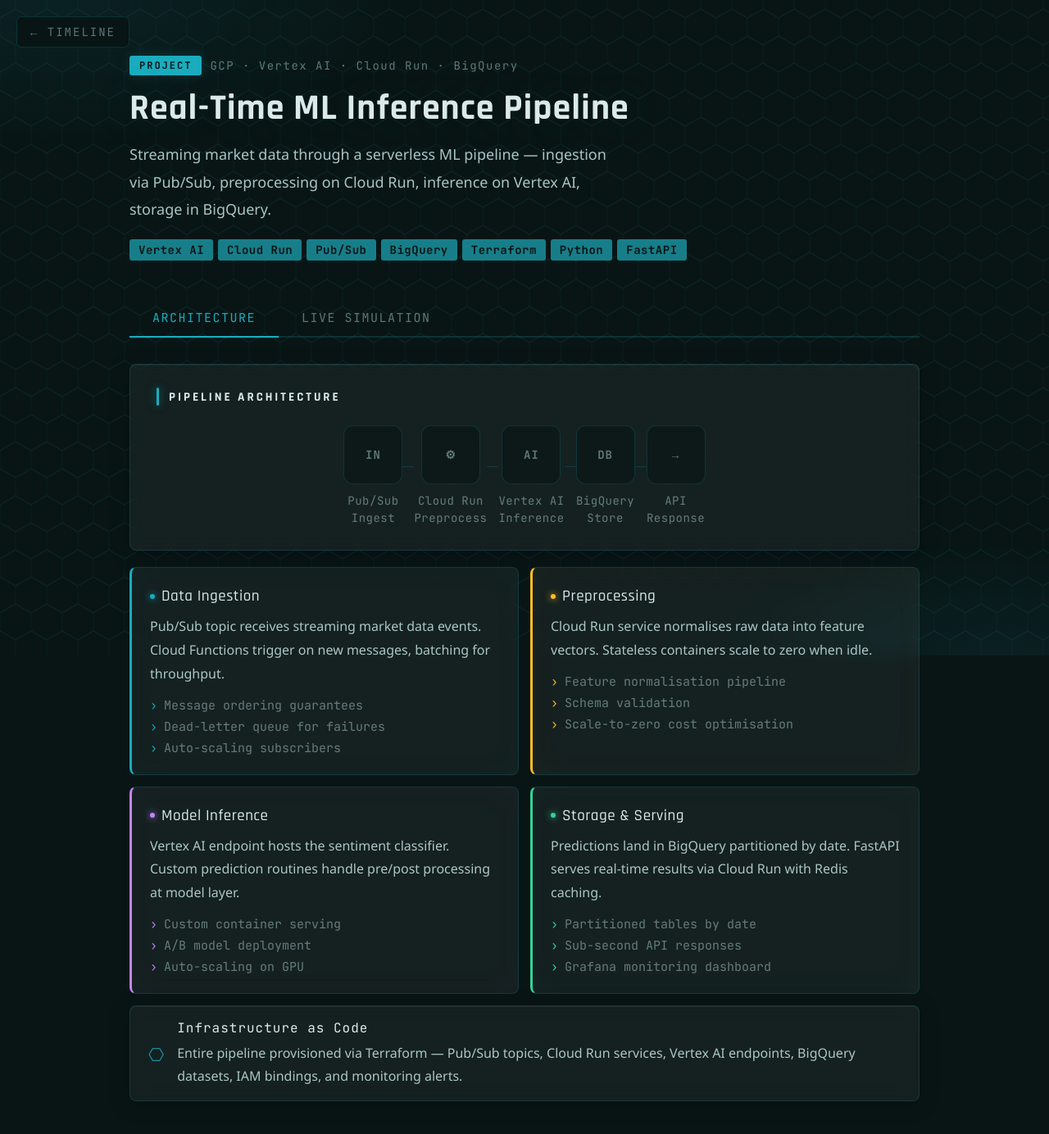
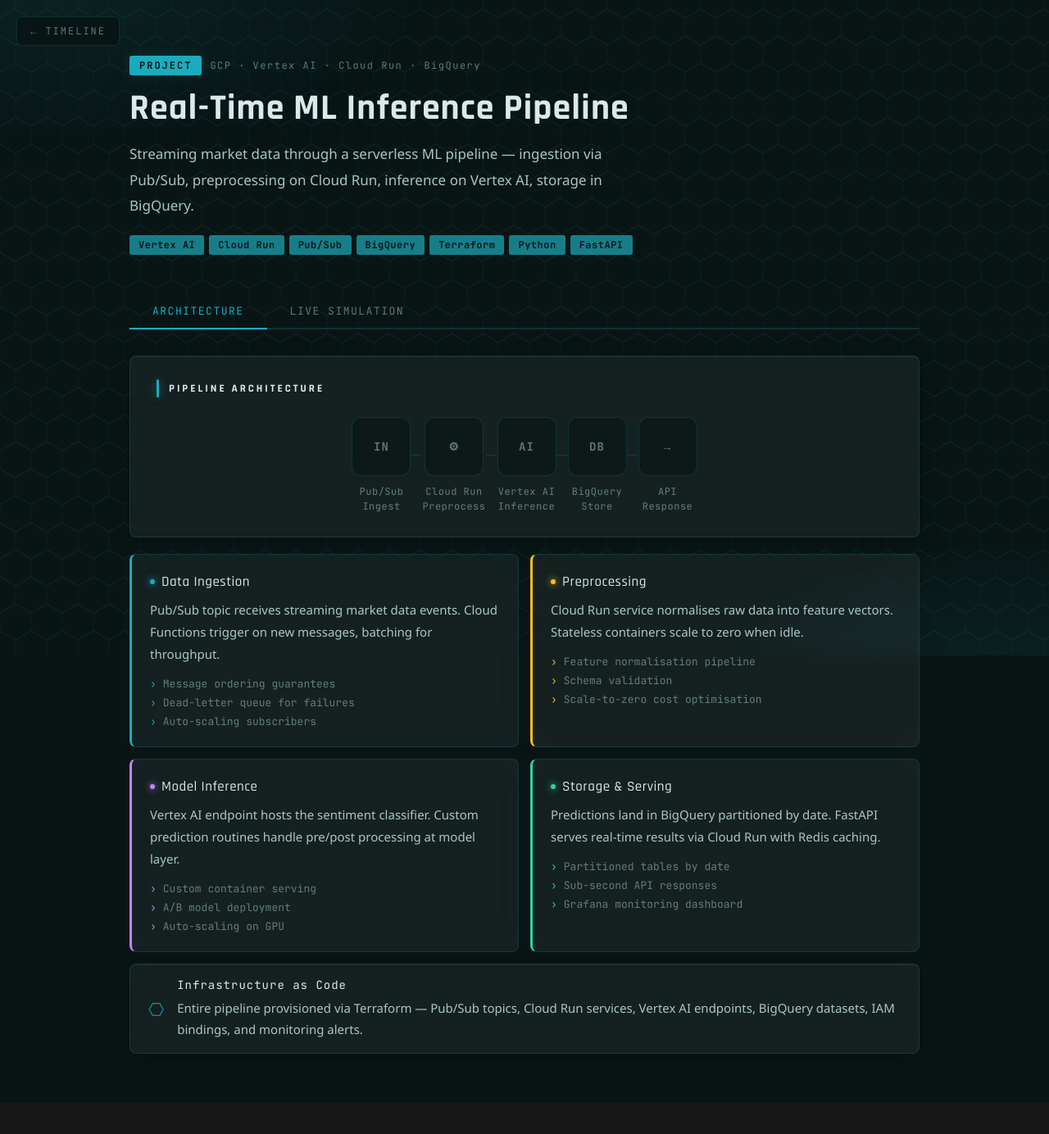
Before and after one commit to adsouza5/portfolio-react, a React (Create React App) app: page /projects/sentinel in a window 1280 px wide. Shown: the top 1384 px of the page at 82% size. After the commit the page ends 1346 px from the top, so only its background shows below. Built offline with nearby package versions, Linux system fonts and the light colour scheme; a web font is replaced by a local one.

Commit message:
Revert "scale up all font sizes another notch in MLPipelineShowcase"
This reverts commit 55666e10c5e789b3356743120863ddcbbb947b42.

```diff
--- a/src/components/MLPipelineShowcase.js
+++ b/src/components/MLPipelineShowcase.js
@@ -77,7 +77,7 @@
   return (
     <div style={{ display:"flex", alignItems:"center", gap:12, marginBottom:24 }}>
       <div style={{ width:3, height:22, background:C.accent, borderRadius:2, boxShadow:`0 0 10px ${C.glow}, 0 0 20px ${C.glowSm}`, flexShrink:0 }} />
-      <span style={{ fontFamily:F.display, fontSize:15, letterSpacing:"3px", textTransform:"uppercase", color:C.text, fontWeight:700 }}>
+      <span style={{ fontFamily:F.display, fontSize:13, letterSpacing:"3px", textTransform:"uppercase", color:C.text, fontWeight:700 }}>
         {children}
       </span>
     </div>
@@ -87,7 +87,7 @@
 function Tag({ children }) {
   return (
     <span style={{
-      fontFamily:F.mono, fontSize:14, letterSpacing:"0.5px",
+      fontFamily:F.mono, fontSize:12, letterSpacing:"0.5px",
       color:"#091515", background:C.accentDk,
       borderRadius:3, padding:"4px 11px", whiteSpace:"nowrap",
       fontWeight:700,
@@ -128,7 +128,7 @@
         </span>
       </div>
       <span style={{
-        fontFamily:F.mono, fontSize:14, letterSpacing:"0.5px",
+        fontFamily:F.mono, fontSize:12, letterSpacing:"0.5px",
         color: active ? stage.color : complete ? C.muted : C.dim,
         textAlign:"center", whiteSpace:"pre", lineHeight:1.5,
         transition:"color 0.3s",
@@ -183,12 +183,12 @@
         background:`linear-gradient(90deg, ${color||C.accent}, transparent)`,
         boxShadow:`0 0 8px ${color||C.accent}`,
       }} />
-      <div style={{ fontFamily:F.mono, fontSize:13, letterSpacing:"2px", textTransform:"uppercase", color:C.dim, marginBottom:10 }}>{label}</div>
+      <div style={{ fontFamily:F.mono, fontSize:11, letterSpacing:"2px", textTransform:"uppercase", color:C.dim, marginBottom:10 }}>{label}</div>
       <div style={{ display:"flex", alignItems:"baseline", gap:5 }}>
-        <span style={{ fontFamily:F.mono, fontSize:34, fontWeight:700, color:color||C.text, lineHeight:1 }}>{value}</span>
+        <span style={{ fontFamily:F.mono, fontSize:30, fontWeight:700, color:color||C.text, lineHeight:1 }}>{value}</span>
         {unit && <span style={{ fontFamily:F.mono, fontSize:14, color:C.dim }}>{unit}</span>}
       </div>
-      {note && <div style={{ fontFamily:F.mono, fontSize:13, letterSpacing:"0.5px", color:C.dim, marginTop:6 }}>{note}</div>}
+      {note && <div style={{ fontFamily:F.mono, fontSize:11, letterSpacing:"0.5px", color:C.dim, marginTop:6 }}>{note}</div>}
     </div>
   );
 }
@@ -197,7 +197,7 @@
   const typeColor = { info:C.accent, success:C.green, warning:C.amber, processing:C.purple, data:C.muted };
   const typeIcon  = { success:"✓", warning:"!", processing:"◌", data:"›", info:"·" };
   return (
-    <div style={{ fontFamily:F.mono, fontSize:15, lineHeight:1.85, display:"flex", gap:12 }}>
+    <div style={{ fontFamily:F.mono, fontSize:13, lineHeight:1.85, display:"flex", gap:12 }}>
       <span style={{ color:C.dim, flexShrink:0, opacity:0.7 }}>{timestamp}</span>
       <span style={{ color:typeColor[type]||C.dim, flexShrink:0 }}>{typeIcon[type]||"·"}</span>
       <span style={{ color:C.muted }}>{message}</span>
@@ -210,7 +210,7 @@
   const barW = Math.max(4, Math.min(14, 220/history.length));
   return (
     <div>
-      <div style={{ fontFamily:F.mono, fontSize:13, letterSpacing:"2px", textTransform:"uppercase", color:C.dim, marginBottom:10 }}>Latency (ms)</div>
+      <div style={{ fontFamily:F.mono, fontSize:11, letterSpacing:"2px", textTransform:"uppercase", color:C.dim, marginBottom:10 }}>Latency (ms)</div>
       <div style={{ display:"flex", alignItems:"flex-end", gap:3, height:64 }}>
         {history.map((h, i) => {
           const ht  = (h.latency/max)*64;
@@ -227,8 +227,8 @@
         })}
       </div>
       <div style={{ display:"flex", justifyContent:"space-between", marginTop:4 }}>
-        <span style={{ fontFamily:F.mono, fontSize:13, color:C.dim }}>0ms</span>
-        <span style={{ fontFamily:F.mono, fontSize:13, color:C.dim }}>{max}ms</span>
+        <span style={{ fontFamily:F.mono, fontSize:11, color:C.dim }}>0ms</span>
+        <span style={{ fontFamily:F.mono, fontSize:11, color:C.dim }}>{max}ms</span>
       </div>
     </div>
   );
@@ -351,7 +351,7 @@
         style={{
           position:"fixed", top:20, left:20, zIndex:100,
           display:"inline-flex", alignItems:"center", gap:8,
-          fontFamily:F.mono, fontSize:14, letterSpacing:"2px", textTransform:"uppercase",
+          fontFamily:F.mono, fontSize:12, letterSpacing:"2px", textTransform:"uppercase",
           color:C.dim, background:"rgba(9,21,21,0.9)",
           border:`1px solid ${C.border}`, borderRadius:6,
           padding:"9px 16px", cursor:"pointer", backdropFilter:"blur(16px)",
@@ -374,7 +374,7 @@
               padding:"4px 12px", borderRadius:3,
               boxShadow:`0 0 16px ${C.glowSm}`,
             }}>Project</span>
-            <span style={{ fontFamily:F.mono, fontSize:14, letterSpacing:"1.5px", color:C.dim }}>
+            <span style={{ fontFamily:F.mono, fontSize:12, letterSpacing:"1.5px", color:C.dim }}>
               GCP · Vertex AI · Cloud Run · BigQuery
             </span>
           </div>
@@ -388,7 +388,7 @@
             Real-Time ML Inference Pipeline
           </h1>
 
-          <p style={{ fontFamily:F.sans, fontSize:18, color:C.muted, lineHeight:1.85, maxWidth:600, marginBottom:20 }}>
+          <p style={{ fontFamily:F.sans, fontSize:17, color:C.muted, lineHeight:1.85, maxWidth:600, marginBottom:20 }}>
             Streaming market data through a serverless ML pipeline — ingestion via Pub/Sub,
             preprocessing on Cloud Run, inference on Vertex AI, storage in BigQuery.
           </p>
@@ -402,7 +402,7 @@
         <div style={{ display:"flex", gap:0, marginBottom:32, animation:"fadeUp 0.5s ease 0.1s both" }}>
           {[{id:"architecture",label:"Architecture"},{id:"simulation",label:"Live Simulation"}].map(tab => (
             <button key={tab.id} onClick={()=>setView(tab.id)} style={{
-              fontFamily:F.mono, fontSize:15, letterSpacing:"1.5px", textTransform:"uppercase",
+              fontFamily:F.mono, fontSize:13, letterSpacing:"1.5px", textTransform:"uppercase",
               padding:"12px 28px", border:"none", cursor:"pointer", background:"transparent",
               color: view===tab.id ? C.accent : C.dim,
               borderBottom: view===tab.id ? `2px solid ${C.accent}` : `2px solid ${C.border}`,
@@ -433,12 +433,12 @@
                 <GlassCard key={s.title} style={{ padding:22, borderLeft:`3px solid ${s.color}`, boxShadow:`inset 0 0 40px ${s.color}08` }}>
                   <div style={{ display:"flex", alignItems:"center", gap:8, marginBottom:10 }}>
                     <span style={{ width:6, height:6, borderRadius:"50%", background:s.color, flexShrink:0, boxShadow:`0 0 8px ${s.color}` }} />
-                    <span style={{ fontFamily:F.display, fontSize:19, letterSpacing:"0.5px", color:C.text }}>{s.title}</span>
+                    <span style={{ fontFamily:F.display, fontSize:17, letterSpacing:"0.5px", color:C.text }}>{s.title}</span>
                   </div>
-                  <p style={{ fontFamily:F.sans, fontSize:16, color:C.muted, lineHeight:1.8, marginBottom:14 }}>{s.desc}</p>
+                  <p style={{ fontFamily:F.sans, fontSize:15, color:C.muted, lineHeight:1.8, marginBottom:14 }}>{s.desc}</p>
                   <div style={{ display:"flex", flexDirection:"column", gap:6 }}>
                     {s.details.map(d => (
-                      <div key={d} style={{ fontFamily:F.mono, fontSize:15, color:C.dim, display:"flex", gap:8 }}>
+                      <div key={d} style={{ fontFamily:F.mono, fontSize:13, color:C.dim, display:"flex", gap:8 }}>
                         <span style={{ color:s.color }}>›</span>{d}
                       </div>
                     ))}
@@ -450,8 +450,8 @@
             <GlassCard style={{ padding:"16px 22px", display:"flex", alignItems:"center", gap:16 }}>
               <span style={{ fontSize:22, color:C.accent, opacity:0.8, flexShrink:0 }}>⎔</span>
               <div>
-                <div style={{ fontFamily:F.mono, fontSize:16, letterSpacing:"1px", color:C.text, marginBottom:6 }}>Infrastructure as Code</div>
-                <div style={{ fontFamily:F.sans, fontSize:16, color:C.muted, lineHeight:1.75 }}>
+                <div style={{ fontFamily:F.mono, fontSize:14, letterSpacing:"1px", color:C.text, marginBottom:6 }}>Infrastructure as Code</div>
+                <div style={{ fontFamily:F.sans, fontSize:15, color:C.muted, lineHeight:1.75 }}>
                   Entire pipeline provisioned via Terraform — Pub/Sub topics, Cloud Run services,
                   Vertex AI endpoints, BigQuery datasets, IAM bindings, and monitoring alerts.
                 </div>
@@ -468,7 +468,7 @@
                 <div>
                   <SectionHeader>Pipeline Status</SectionHeader>
                   <div style={{
-                    fontFamily:F.mono, fontSize:16, letterSpacing:"1px",
+                    fontFamily:F.mono, fontSize:14, letterSpacing:"1px",
                     color: running ? C.green : logs.length>0 ? C.muted : C.dim,
                     textShadow: running ? `0 0 12px ${C.green}` : "none",
                   }}>
@@ -478,7 +478,7 @@
                 <button
                   onClick={running ? stopPipeline : runPipeline}
                   style={{
-                    fontFamily:F.mono, fontSize:15, letterSpacing:"2px", textTransform:"uppercase",
+                    fontFamily:F.mono, fontSize:13, letterSpacing:"2px", textTransform:"uppercase",
                     padding:"12px 30px", borderRadius:6, border:"none", cursor:"pointer", fontWeight:700,
                     background: running ? C.red : C.accent,
                     color:"#091515",
@@ -512,7 +512,7 @@
                     <div style={{ display:"flex", justifyContent:"space-between", alignItems:"center", marginBottom:18 }}>
                       <span style={{ fontFamily:F.display, fontSize:32, fontWeight:700, color:C.text, letterSpacing:"2px" }}>{pred.ticker}</span>
                       <span style={{
-                        fontFamily:F.mono, fontSize:15, fontWeight:700, letterSpacing:"2px",
+                        fontFamily:F.mono, fontSize:13, fontWeight:700, letterSpacing:"2px",
                         color:predColor, background:`${predColor}18`,
                         padding:"5px 14px", borderRadius:4,
                         border:`1px solid ${predColor}50`,
@@ -521,18 +521,18 @@
                     </div>
                     <div style={{ display:"flex", gap:28, marginBottom:22 }}>
                       <div>
-                        <div style={{ fontFamily:F.mono, fontSize:13, letterSpacing:"2px", textTransform:"uppercase", color:C.dim, marginBottom:6 }}>Confidence</div>
-                        <div style={{ fontFamily:F.mono, fontSize:30, fontWeight:700, color:C.purple, textShadow:`0 0 16px ${C.purple}` }}>{(pred.confidence*100).toFixed(1)}%</div>
+                        <div style={{ fontFamily:F.mono, fontSize:11, letterSpacing:"2px", textTransform:"uppercase", color:C.dim, marginBottom:6 }}>Confidence</div>
+                        <div style={{ fontFamily:F.mono, fontSize:26, fontWeight:700, color:C.purple, textShadow:`0 0 16px ${C.purple}` }}>{(pred.confidence*100).toFixed(1)}%</div>
                       </div>
                       <div>
-                        <div style={{ fontFamily:F.mono, fontSize:13, letterSpacing:"2px", textTransform:"uppercase", color:C.dim, marginBottom:6 }}>Latency</div>
-                        <div style={{ fontFamily:F.mono, fontSize:30, fontWeight:700, color:pred.latency<25?C.green:C.amber, textShadow:`0 0 16px ${pred.latency<25?C.green:C.amber}` }}>{pred.latency}ms</div>
+                        <div style={{ fontFamily:F.mono, fontSize:11, letterSpacing:"2px", textTransform:"uppercase", color:C.dim, marginBottom:6 }}>Latency</div>
+                        <div style={{ fontFamily:F.mono, fontSize:26, fontWeight:700, color:pred.latency<25?C.green:C.amber, textShadow:`0 0 16px ${pred.latency<25?C.green:C.amber}` }}>{pred.latency}ms</div>
                       </div>
                     </div>
                     <LatencyChart history={latHist} />
                   </>
                 ) : (
-                  <div style={{ fontFamily:F.mono, fontSize:16, letterSpacing:"0.5px", color:C.dim, padding:"40px 0", textAlign:"center" }}>
+                  <div style={{ fontFamily:F.mono, fontSize:14, letterSpacing:"0.5px", color:C.dim, padding:"40px 0", textAlign:"center" }}>
                     Run the pipeline to see live predictions
                   </div>
                 )}
@@ -554,7 +554,7 @@
                   }} />
                   <div style={{ position:"relative", zIndex:2 }}>
                     {logs.length===0 ? (
-                      <div style={{ fontFamily:F.mono, fontSize:15, color:C.dim, padding:"40px 0", textAlign:"center" }}>
+                      <div style={{ fontFamily:F.mono, fontSize:13, color:C.dim, padding:"40px 0", textAlign:"center" }}>
                         Waiting for pipeline execution…
                       </div>
                     ) : logs.map((l,i) => <LogEntry key={i} {...l} />)}
```
